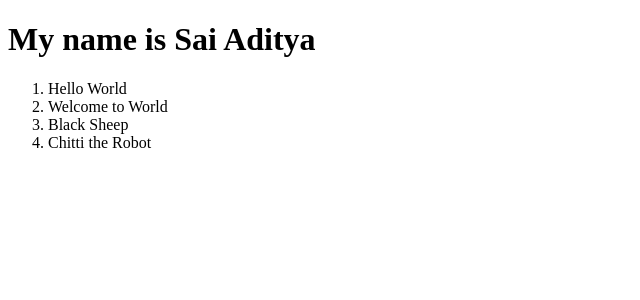
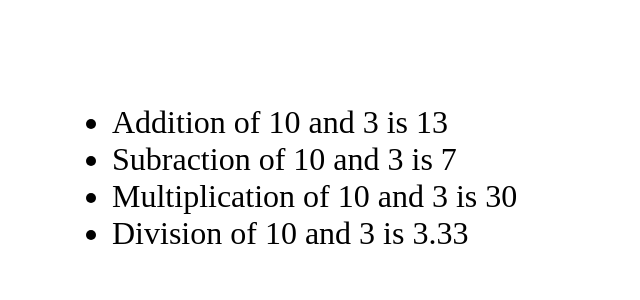
Before and after one commit to aditya6700/ReactJS, a React (Create React App) app in the folder firstweb/: page / in a window 1280 px wide. Shown: the top 300 px of the page, without its empty margins (0-640 px from the left). Built offline with nearby package versions, Linux system fonts and the light colour scheme.

Commit message:
added practice_3 calc  in firstweb

```diff
--- /dev/null
+++ b/firstweb/src/practice_3_calc/Cal.jsx
@@ -0,0 +1,25 @@
+import React from 'react';
+import * as op from './Calc';
+
+const cstyle = {
+    padding:"4rem",
+    justifyContent:"center",
+    fontSize:"xx-large"
+};
+
+function Cal(){
+    return (
+    <>
+        <div style={cstyle}>
+            <ul>
+                <li> Addition of 10 and 3 is {op.add(10,3)} </li>
+                <li> Subraction of 10 and 3 is {op.sub(10,3)} </li>
+                <li> Multiplication of 10 and 3 is {op.mul(10,3)} </li>
+                <li> Division of 10 and 3 is {op.divi(10,3)} </li>
+            </ul>
+        </div>
+    </>
+    );
+}
+
+export default Cal;
--- /dev/null
+++ b/firstweb/src/practice_3_calc/Calc.jsx
@@ -0,0 +1,23 @@
+
+function add(a,b){
+    let sum = a+b;
+    return sum;
+}
+
+function sub(a,b){
+    let diff = a-b;
+    return diff;
+}
+
+function mul(a,b){
+    let pro = a*b;
+    return pro;
+}
+
+function divi(a,b){
+    let part = a/b;
+    part = part.toFixed(2);
+    return part;
+}
+
+export {add, sub, mul, divi};
```
Also changed, not shown: firstweb/src/index.js (+7 -3 lines).
